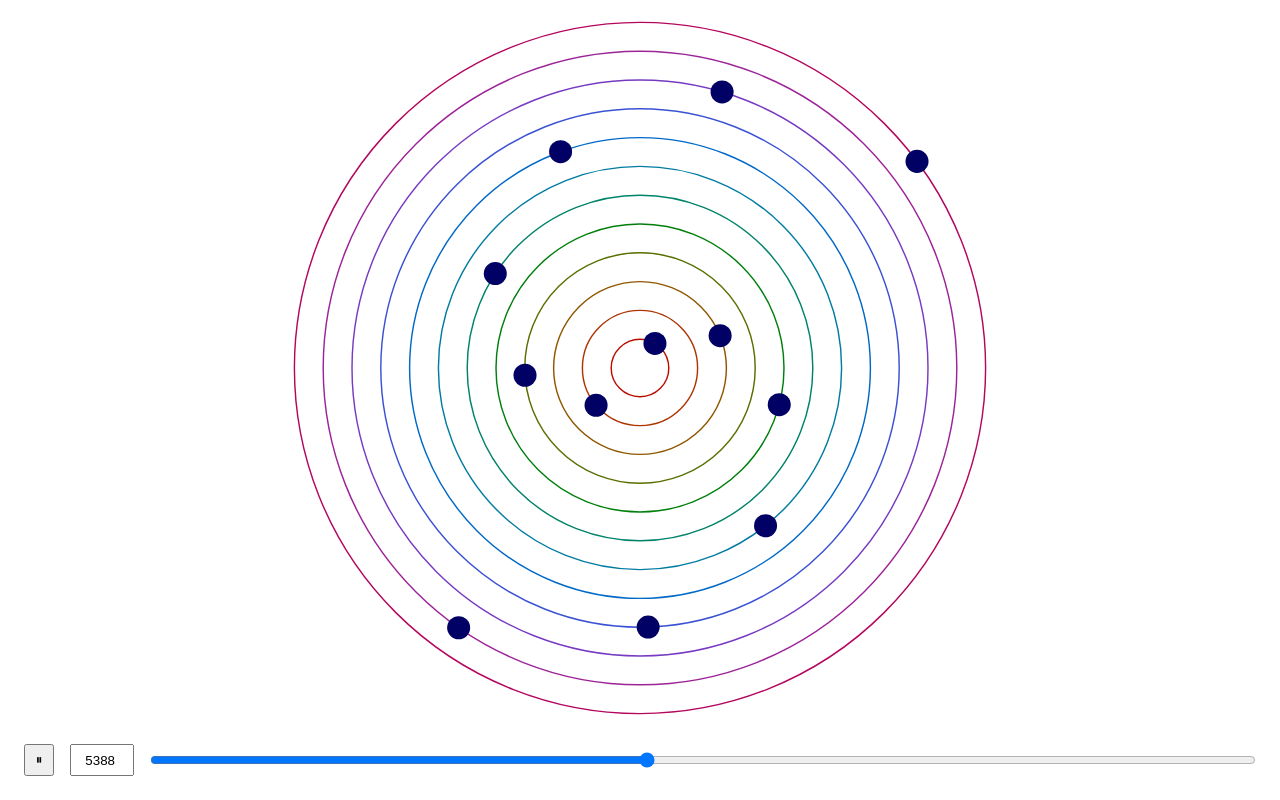
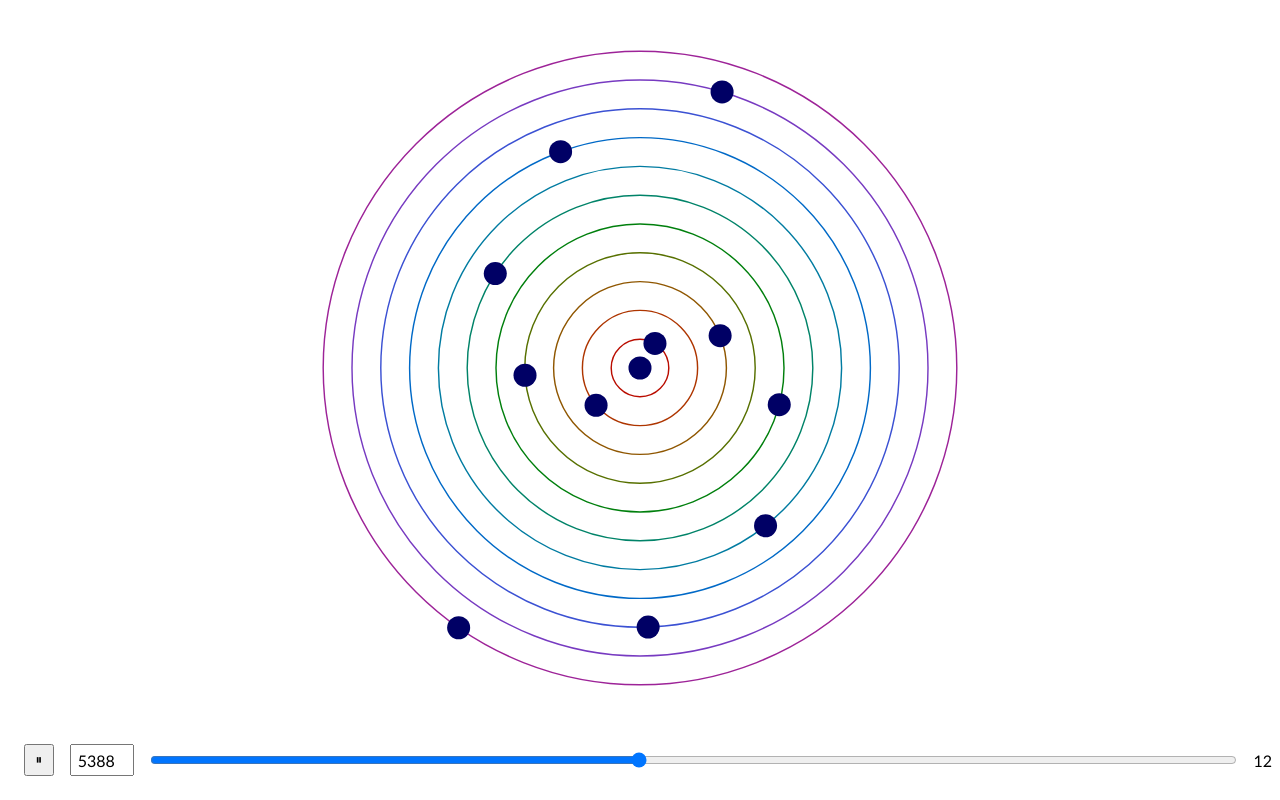
Before and after one commit to jessechen/drowzee, a SvelteKit app: page / in a window 1280 px wide. Built offline with nearby package versions, Linux system fonts and the light colour scheme.

Commit message:
Make use of new orbiterCount state variable

```diff
--- a/src/routes/+page.svelte
+++ b/src/routes/+page.svelte
@@ -6,6 +6,7 @@
     const TICKS_PER_CYCLE: number = 12_000;
 
     let currentTicks: number = $state(0);
+    let orbiterCount: number = $state(12);
     let cycleProgress: number = $derived(currentTicks / TICKS_PER_CYCLE);
     let playing: boolean = $state(true);
     let buttonText: string = $derived(playing ? '⏸' : '▸');
@@ -42,24 +43,16 @@
 </svelte:head>
 <main>
     <svg viewBox="0 0 1000 1000" xmlns="http://www.w3.org/2000/svg">
-        <Orbiter index={1} count={12} time={cycleProgress} />
-        <Orbiter index={2} count={12} time={cycleProgress} />
-        <Orbiter index={3} count={12} time={cycleProgress} />
-        <Orbiter index={4} count={12} time={cycleProgress} />
-        <Orbiter index={5} count={12} time={cycleProgress} />
-        <Orbiter index={6} count={12} time={cycleProgress} />
-        <Orbiter index={7} count={12} time={cycleProgress} />
-        <Orbiter index={8} count={12} time={cycleProgress} />
-        <Orbiter index={9} count={12} time={cycleProgress} />
-        <Orbiter index={10} count={12} time={cycleProgress} />
-        <Orbiter index={11} count={12} time={cycleProgress} />
-        <Orbiter index={12} count={12} time={cycleProgress} />
+        {#each { length: orbiterCount }, index}
+            <Orbiter {index} count={orbiterCount} time={cycleProgress} />
+        {/each}
     </svg>
 </main>
 <footer>
 	<button onclick={handleClick}>{buttonText}</button>
     <input class="ticks" type="number" min="0" step="100" max={TICKS_PER_CYCLE} bind:value={currentTicks} />
     <input class="slider" type="range" min="0" max={TICKS_PER_CYCLE} bind:value={currentTicks} />
+    <p class="display">{orbiterCount}</p>
 </footer>
 
 <style>
--- a/src/routes/global.css
+++ b/src/routes/global.css
@@ -3,7 +3,11 @@ body {
     display: flex;
     flex-direction: column;
     align-items: center;
+}
+
+body, input {
     font-family: Seravek, 'Gill Sans Nova', Ubuntu, Calibri, 'DejaVu Sans', source-sans-pro, sans-serif;
+    font-size: 1rem;
 }
 
 *, *:before, *:after {
```
Also changed, not shown: 1 other file (tests, documents, lock files or other folders).
